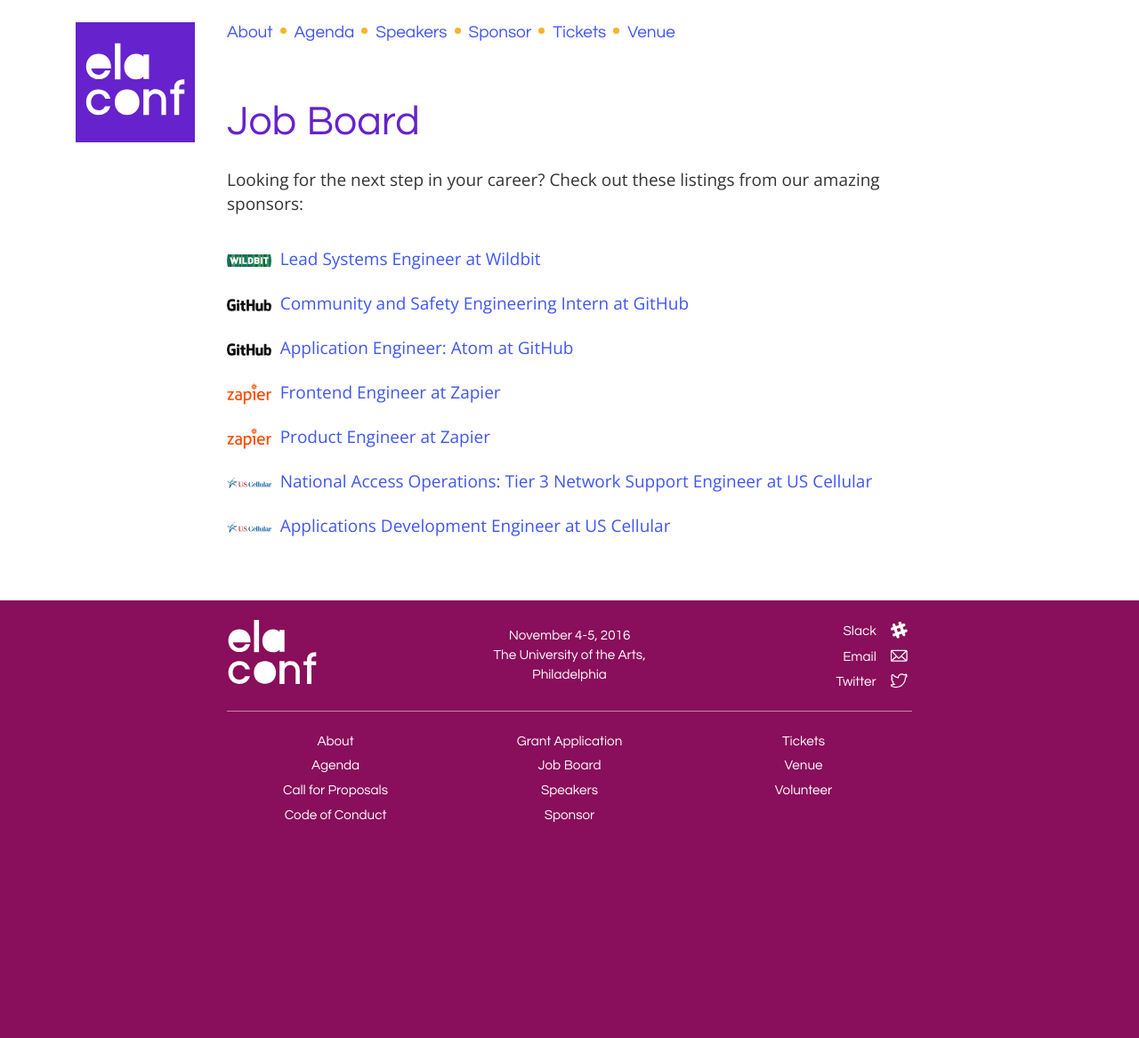
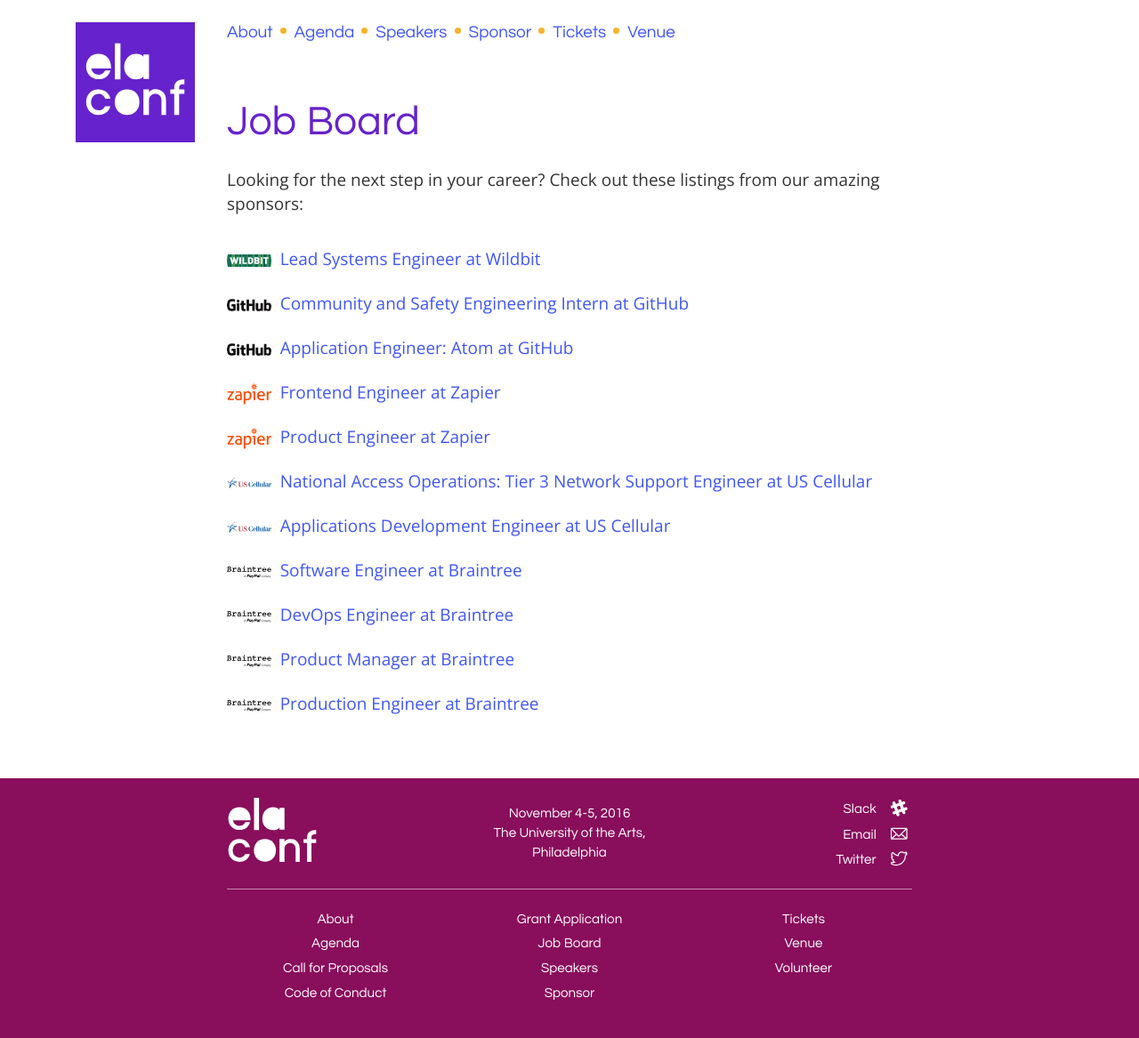
Before and after one commit to elaconf/elaconf.github.io, a Jekyll site: the page built from jobs/index.md, in a window 1280 px wide. Shown: the whole page at 89% size. Built offline with Jekyll 4.4.1, drawn with Linux system fonts in a browser that asks for light colours; before the commit the page ends 967 px from its top, so only the background shows below that.

Commit message:
adds braintree jobs per #62

```diff
--- a/_data/jobs.yml
+++ b/_data/jobs.yml
@@ -32,3 +32,23 @@
   company: US Cellular
   link: http://uscellular.jobs/ShowJob/Id/987063/Applications-Development-Engineer/
   image: uscellular.svg
+
+- position: Software Engineer
+  company: Braintree
+  link: https://boards.greenhouse.io/braintree/jobs/164179?gh_jid=164179#.WAei15MrKCR
+  image: braintree.svg
+
+- position: DevOps Engineer
+  company: Braintree
+  link: https://boards.greenhouse.io/braintree/jobs/240913?gh_jid=240913#.WAei1ZMrKCR
+  image: braintree.svg
+
+- position: Product Manager
+  company: Braintree
+  link: https://boards.greenhouse.io/braintree/jobs/248916?gh_jid=248916#.WAei05MrKCR
+  image: braintree.svg
+
+- position: Production Engineer
+  company: Braintree
+  link: https://boards.greenhouse.io/braintree/jobs/159552?gh_jid=159552#.WAeiz5MrKCR
+  image: braintree.svg
```
